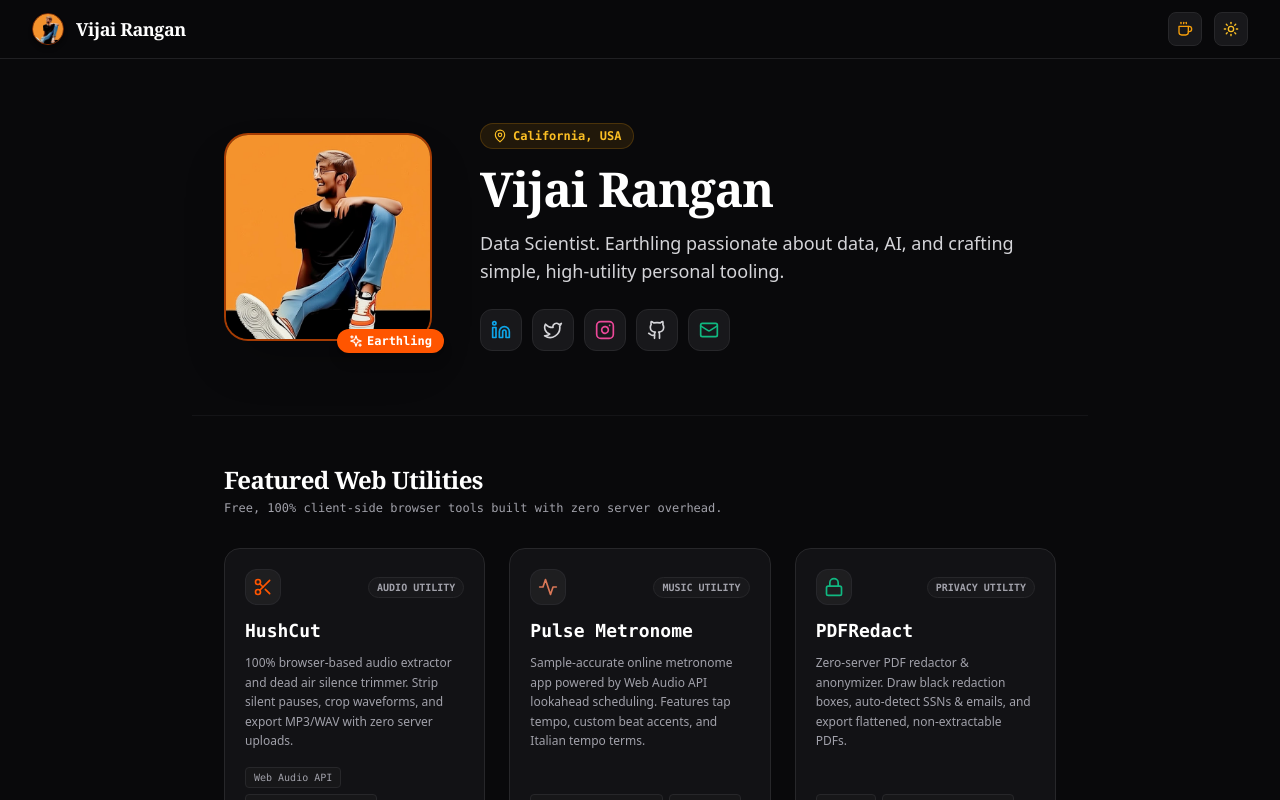
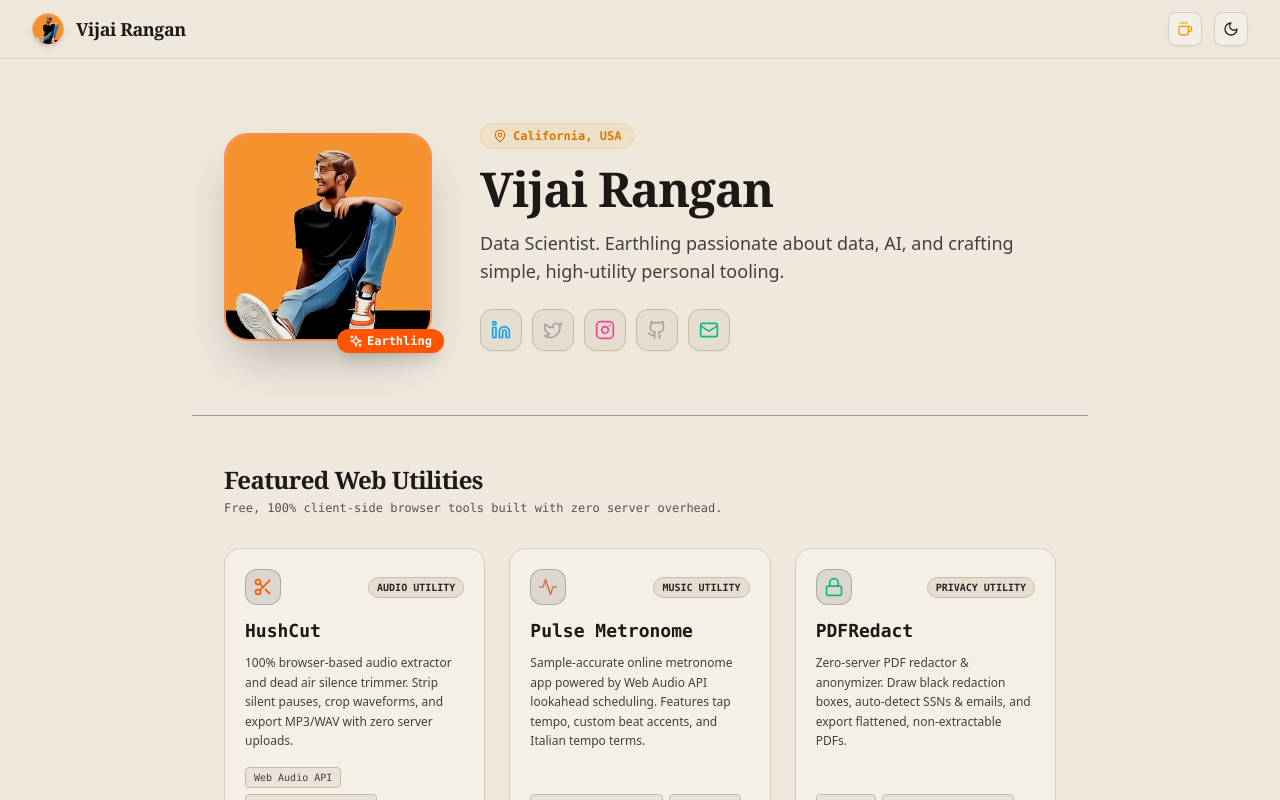
Before and after one commit to vijaik2k7/vijaik2k7.github.io, a React (Vite) app: page / in a window 1280 px wide. Shown: the top 800 px of the page. Built offline with nearby package versions, Linux system fonts and the light colour scheme.

Commit message:
feat: make Anthropic Beige the default theme

```diff
--- a/index.html
+++ b/index.html
@@ -1,5 +1,5 @@
 <!DOCTYPE html>
-<html lang="en" class="dark">
+<html lang="en">
   <head>
     <meta charset="UTF-8" />
     <meta name="viewport" content="width=device-width, initial-scale=1.0" />
--- a/src/App.tsx
+++ b/src/App.tsx
@@ -6,7 +6,7 @@ import { Projects } from './components/Projects';
 import { Footer } from './components/Footer';
 
 export default function App() {
-  const [theme, setTheme] = useState<ThemeMode>('dark');
+  const [theme, setTheme] = useState<ThemeMode>('beige');
 
   const toggleTheme = () => {
     const nextTheme = theme === 'dark' ? 'beige' : 'dark';
```
